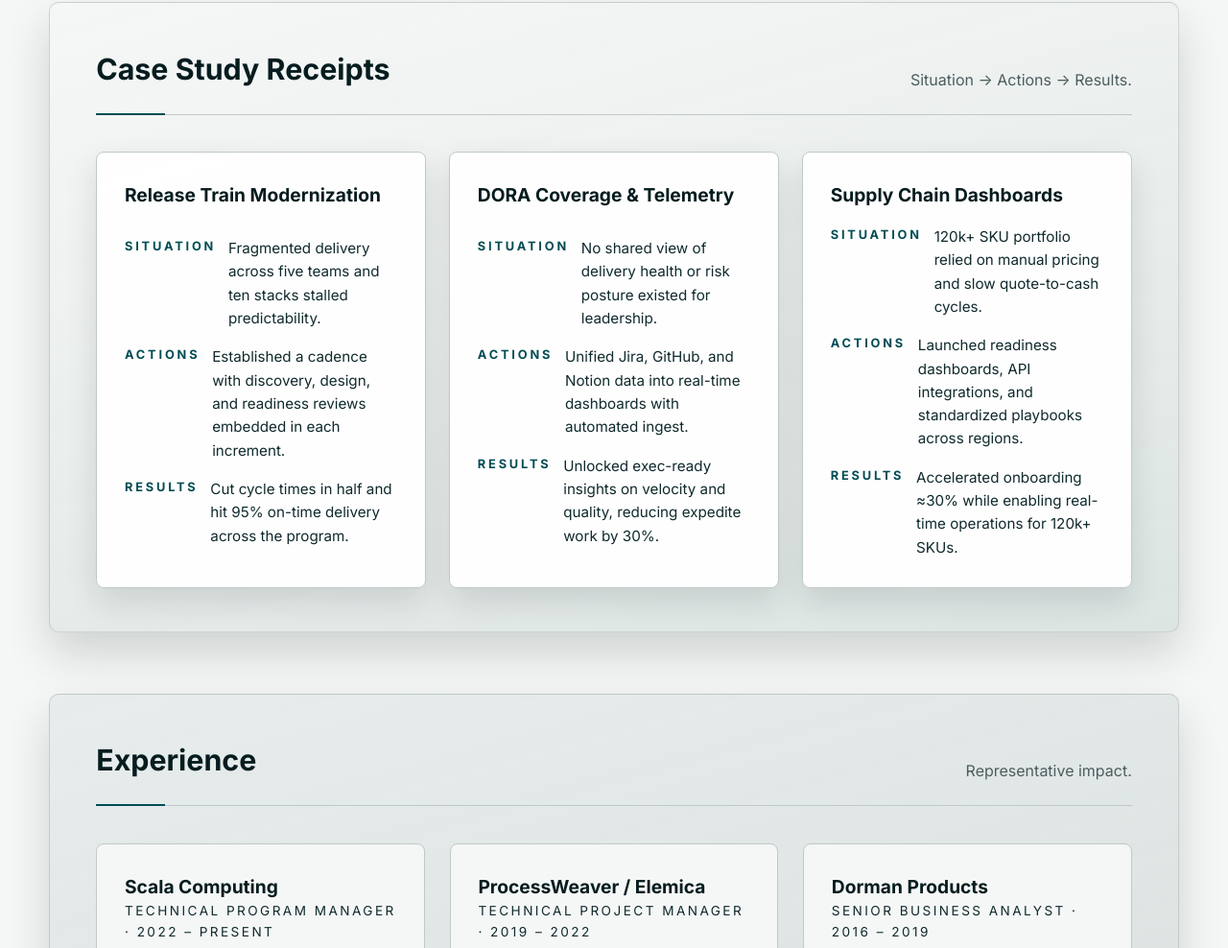
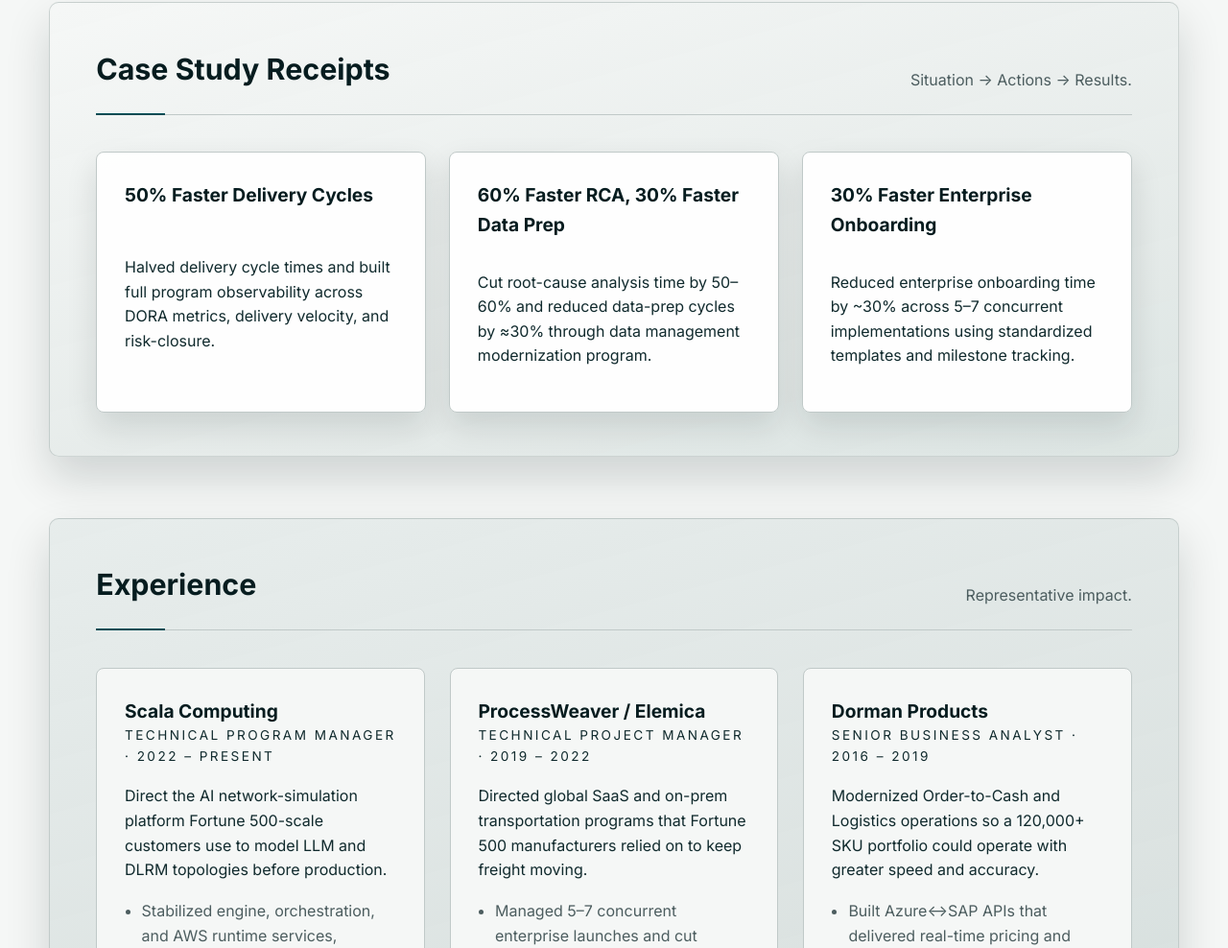
Before and after one commit to rhoopr/resume, a plain HTML site: page index.html in a window 1280 px wide. Shown: the part 1880-2868 px from the top of the page at 96% size. Drawn offline with Linux system fonts and the light colour scheme.

Commit message:
Update case study card copy

```diff
--- a/index.html
+++ b/index.html
@@ -192,55 +192,25 @@
           </div>
           <div class="case-grid">
             <article class="case-card" id="case-release-train">
-              <h3>Release Train Modernization</h3>
-              <div class="case-card__columns">
-                <div>
-                  <h4>Situation</h4>
-                  <p>Fragmented delivery across five teams and ten stacks stalled predictability.</p>
-                </div>
-                <div>
-                  <h4>Actions</h4>
-                  <p>Established a cadence with discovery, design, and readiness reviews embedded in each increment.</p>
-                </div>
-                <div>
-                  <h4>Results</h4>
-                  <p>Cut cycle times in half and hit 95% on-time delivery across the program.</p>
-                </div>
-              </div>
+              <h3>50% Faster Delivery Cycles</h3>
+              <p>
+                Halved delivery cycle times and built full program observability across DORA metrics, delivery velocity,
+                and risk-closure.
+              </p>
             </article>
             <article class="case-card" id="case-dora">
-              <h3>DORA Coverage &amp; Telemetry</h3>
-              <div class="case-card__columns">
-                <div>
-                  <h4>Situation</h4>
-                  <p>No shared view of delivery health or risk posture existed for leadership.</p>
-                </div>
-                <div>
-                  <h4>Actions</h4>
-                  <p>Unified Jira, GitHub, and Notion data into real-time dashboards with automated ingest.</p>
-                </div>
-                <div>
-                  <h4>Results</h4>
-                  <p>Unlocked exec-ready insights on velocity and quality, reducing expedite work by 30%.</p>
-                </div>
-              </div>
+              <h3>60% Faster RCA, 30% Faster Data Prep</h3>
+              <p>
+                Cut root-cause analysis time by 50–60% and reduced data-prep cycles by ≈30% through data management
+                modernization program.
+              </p>
             </article>
             <article class="case-card" id="case-supply">
-              <h3>Supply Chain Dashboards</h3>
-              <div class="case-card__columns">
-                <div>
-                  <h4>Situation</h4>
-                  <p>120k+ SKU portfolio relied on manual pricing and slow quote-to-cash cycles.</p>
-                </div>
-                <div>
-                  <h4>Actions</h4>
-                  <p>Launched readiness dashboards, API integrations, and standardized playbooks across regions.</p>
-                </div>
-                <div>
-                  <h4>Results</h4>
-                  <p>Accelerated onboarding ≈30% while enabling real-time operations for 120k+ SKUs.</p>
-                </div>
-              </div>
+              <h3>30% Faster Enterprise Onboarding</h3>
+              <p>
+                Reduced enterprise onboarding time by ~30% across 5–7 concurrent implementations using standardized
+                templates and milestone tracking.
+              </p>
             </article>
           </div>
         </section>
```
